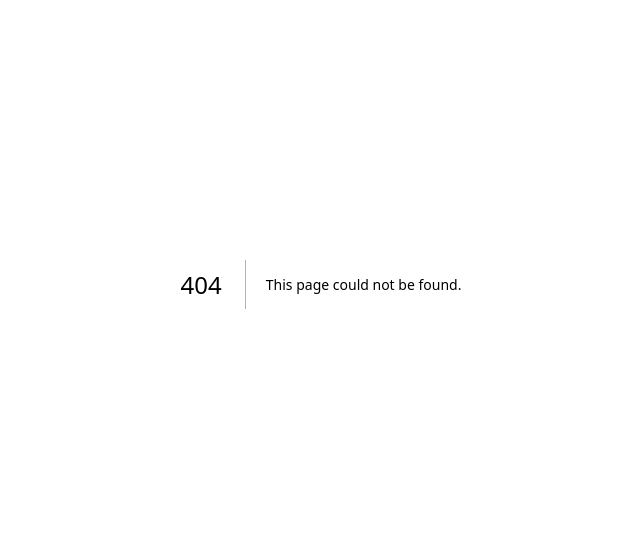
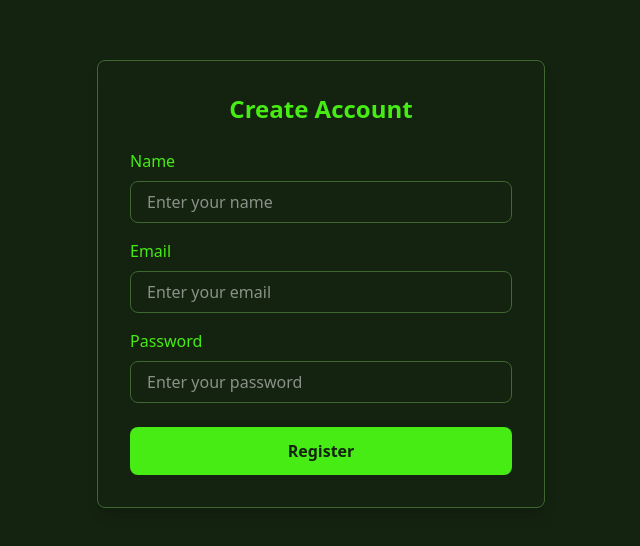
Before and after one commit to dip00-bb/url-shorter-frontend, a Next.js app: page /register in a window 1280 px wide. Before the commit this address had no page. Shown: the part 116-662 px from the top of the page, without its empty margins (319-959 px from the left). Built offline with nearby package versions, Linux system fonts and the light colour scheme.

Commit message:
create login and register form

```diff
--- /dev/null
+++ b/app/Components/Auth/LoginForm.tsx
@@ -0,0 +1,91 @@
+"use client"
+
+import { useState } from "react";
+
+const LoginForm = () => {
+  const [email, setEmail] = useState("");
+  const [password, setPassword] = useState("");
+
+  const handleSubmit = (e: React.FormEvent) => {
+    e.preventDefault();
+    // TODO: connect to your API
+    console.log({ email, password });
+  };
+
+  return (
+    <div
+      className="flex items-center justify-center min-h-screen px-4"
+      style={{ backgroundColor: "var(--background-color)" }}
+    >
+      <form
+        onSubmit={handleSubmit}
+        className="w-full max-w-md p-8 rounded-lg shadow-lg"
+        style={{ border: "1px solid var(--surface-border)" }}
+      >
+        <h2 className="text-2xl font-bold mb-6 text-center" style={{ color: "var(--primary)" }}>
+          Login
+        </h2>
+
+        {/* Email */}
+        <div className="mb-4">
+          <label className="block mb-2" style={{ color: "var(--primary)" }}>
+            Email
+          </label>
+          <input
+            type="email"
+            value={email}
+            onChange={(e) => setEmail(e.target.value)}
+            placeholder="Enter your email"
+            required
+            className="w-full px-4 py-2 rounded-lg outline-none"
+            style={{
+              backgroundColor: "var(--background-color)",
+              border: "1px solid var(--surface-border)",
+              color: "white",
+            }}
+          />
+        </div>
+
+        {/* Password */}
+        <div className="mb-6">
+          <label className="block mb-2" style={{ color: "var(--primary)" }}>
+            Password
+          </label>
+          <input
+            type="password"
+            value={password}
+            onChange={(e) => setPassword(e.target.value)}
+            placeholder="Enter your password"
+            required
+            className="w-full px-4 py-2 rounded-lg outline-none"
+            style={{
+              backgroundColor: "var(--background-color)",
+              border: "1px solid var(--surface-border)",
+              color: "white",
+            }}
+          />
+        </div>
+
+        <button
+          type="submit"
+          className="w-full py-3 rounded-lg font-semibold transition-all"
+          style={{
+            backgroundColor: "var(--primary)",
+            color: "var(--background-color)",
+          }}
+        >
+          Login
+        </button>
+
+        <p className="mt-4 text-sm text-white text-center">
+          Don&apos;t have an account?{" "}
+          <a href="/register" style={{ color: "var(--primary)" }} className="underline">
+            Register
+          </a>
+        </p>
+      </form>
+    </div>
+  );
+};
+
+export default LoginForm;
--- /dev/null
+++ b/app/Components/Auth/RegisterForm.tsx
@@ -0,0 +1,105 @@
+"use client"
+
+import { useState } from "react";
+
+const RegisterForm = () => {
+  const [name, setName] = useState("");
+  const [email, setEmail] = useState("");
+  const [password, setPassword] = useState("");
+
+  const handleSubmit = (e: React.FormEvent) => {
+    e.preventDefault();
+    // TODO: connect to your API
+    console.log({ name, email, password });
+  };
+
+  return (
+    <div
+      className="flex items-center justify-center min-h-screen px-4"
+      style={{ backgroundColor: "var(--background-color)" }}
+    >
+      <form
+        onSubmit={handleSubmit}
+        className="w-full max-w-md p-8 rounded-lg shadow-lg"
+        style={{ border: "1px solid var(--surface-border)" }}
+      >
+        <h2 className="text-2xl font-bold mb-6 text-center" style={{ color: "var(--primary)" }}>
+          Create Account
+        </h2>
+
+        {/* Name */}
+        <div className="mb-4">
+          <label className="block mb-2" style={{ color: "var(--primary)" }}>
+            Name
+          </label>
+          <input
+            type="text"
+            value={name}
+            onChange={(e) => setName(e.target.value)}
+            placeholder="Enter your name"
+            required
+            className="w-full px-4 py-2 rounded-lg outline-none"
+            style={{
+              backgroundColor: "var(--background-color)",
+              border: "1px solid var(--surface-border)",
+              color: "white",
+            }}
+          />
+        </div>
+
+        {/* Email */}
+        <div className="mb-4">
+          <label className="block mb-2" style={{ color: "var(--primary)" }}>
+            Email
+          </label>
+          <input
+            type="email"
+            value={email}
+            onChange={(e) => setEmail(e.target.value)}
+            placeholder="Enter your email"
+            required
+            className="w-full px-4 py-2 rounded-lg outline-none"
+            style={{
+              backgroundColor: "var(--background-color)",
+              border: "1px solid var(--surface-border)",
+              color: "white",
+            }}
+          />
+        </div>
+
+        {/* Password */}
+        <div className="mb-6">
+          <label className="block mb-2" style={{ color: "var(--primary)" }}>
+            Password
+          </label>
+          <input
+            type="password"
+            value={password}
+            onChange={(e) => setPassword(e.target.value)}
+            placeholder="Enter your password"
+            required
+            className="w-full px-4 py-2 rounded-lg outline-none"
+            style={{
+              backgroundColor: "var(--background-color)",
+              border: "1px solid var(--surface-border)",
+              color: "white",
+            }}
+          />
+        </div>
+
+        <button
+          type="submit"
+          className="w-full py-3 rounded-lg font-semibold transition-all"
+          style={{
+            backgroundColor: "var(--primary)",
+            color: "var(--background-color)",
+          }}
+        >
+          Register
+        </button>
+      </form>
+    </div>
+  );
+};
+
+export default RegisterForm;
--- /dev/null
+++ b/app/login/page.tsx
@@ -0,0 +1,12 @@
+import React from 'react';
+import LoginForm from '../Components/Auth/LoginForm';
+
+const Login = () => {
+    return (
+        <div>
+            <LoginForm/>
+        </div>
+    );
+};
+
+export default Login;
--- /dev/null
+++ b/app/register/page.tsx
@@ -0,0 +1,12 @@
+import React from 'react';
+import RegisterForm from '../Components/Auth/RegisterForm';
+
+const Register = () => {
+    return (
+        <div>
+            <RegisterForm/>
+        </div>
+    );
+};
+
+export default Register;
```
